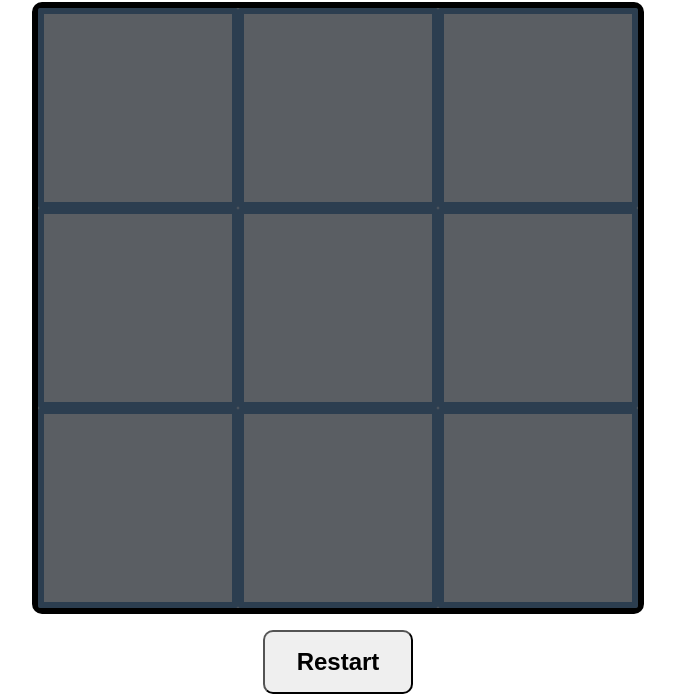
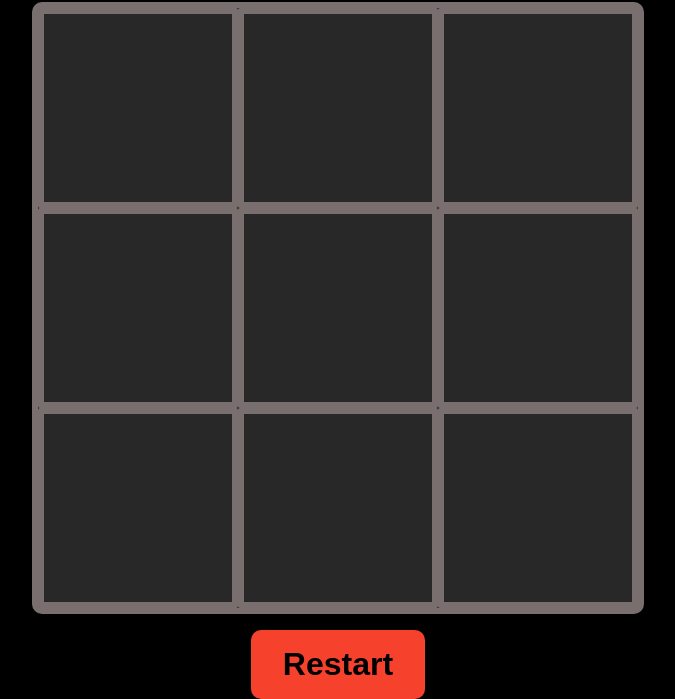
Before and after one commit to tiffany-m/tic-tac-toe, a plain HTML site: page index.html in a window 1280 px wide. Shown: the part 106-805 px from the top of the page, without its empty margins (302-977 px from the left). Drawn offline with Linux system fonts and the light colour scheme; a web font is replaced by a local one.

Commit message:
Add colors red, orange, yellow to styles

```diff
--- a/scripts.js
+++ b/scripts.js
@@ -1,5 +1,5 @@
-const players = (sign) = {
-
+const players = {
+    // code
 }
 
 let gameBoard = (() => {
@@ -19,9 +19,11 @@ let gameBoard = (() => {
         if(e.target.innerText == "X" || e.target.innerText == "O") {
             return;
         } else if (currentPlayer == "X") {
+            square.style.color = "#ffec19";
             square.innerText = "X"
             currentPlayer = "O";
         } else {
+            square.style.color = "#ff9800";
             square.innerText = "O";
             currentPlayer = "X";
         }
--- a/styles.css
+++ b/styles.css
@@ -1,6 +1,7 @@
 body {
     margin: 0;
     padding: 0;
+    background-color: black;
 }
 
 #game-header, .box, #restart-btn {
@@ -21,21 +22,22 @@ body {
 
 #game-header {
     font-size: 5rem;
+    color: #f6412d;
 }
 
 #game-board-display {
     width: 600px;
     height: 600px;
     margin: 0 auto;
-    background-color: #5a5e63;
+    background-color: #292828;
     color: #fff;
-    border: 6px solid #000000;
+    border: 6px solid rgb(121, 111, 111);
     display: grid;
     grid-template: repeat(3, 1fr) / repeat(3, 1fr);
 }
 
 .box {
-    border: 6px solid #2c3e50;
+    border: 6px solid rgb(121, 111, 111);
     border-radius: 2px;
     font-size: 5rem;
     display: flex;
@@ -44,6 +46,8 @@ body {
 }
 
 #restart-btn {
+    background-color: #f6412d;
+    border: none;
     padding: 1rem 2rem;
-    font-size: 1.5rem;
+    font-size: 2rem;
 }
```
